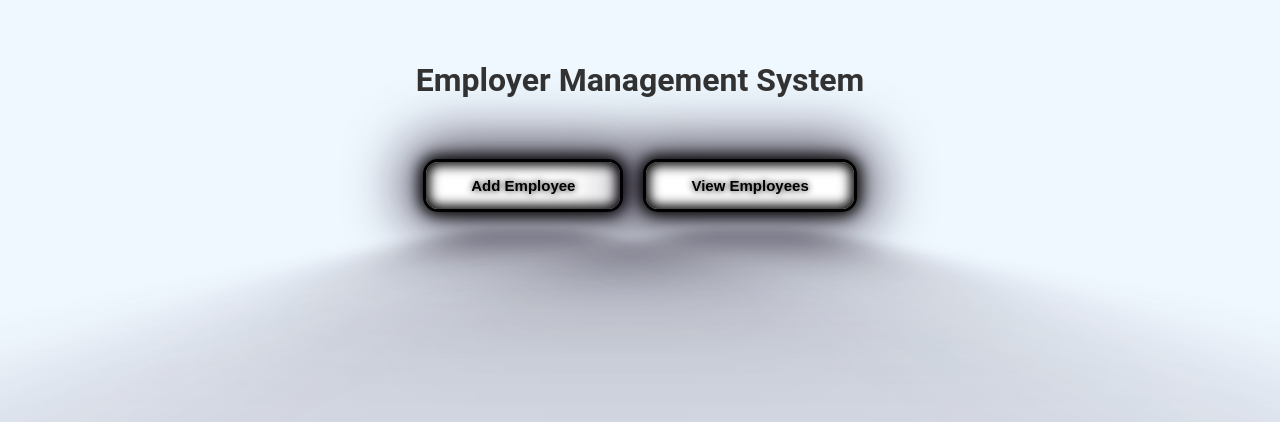
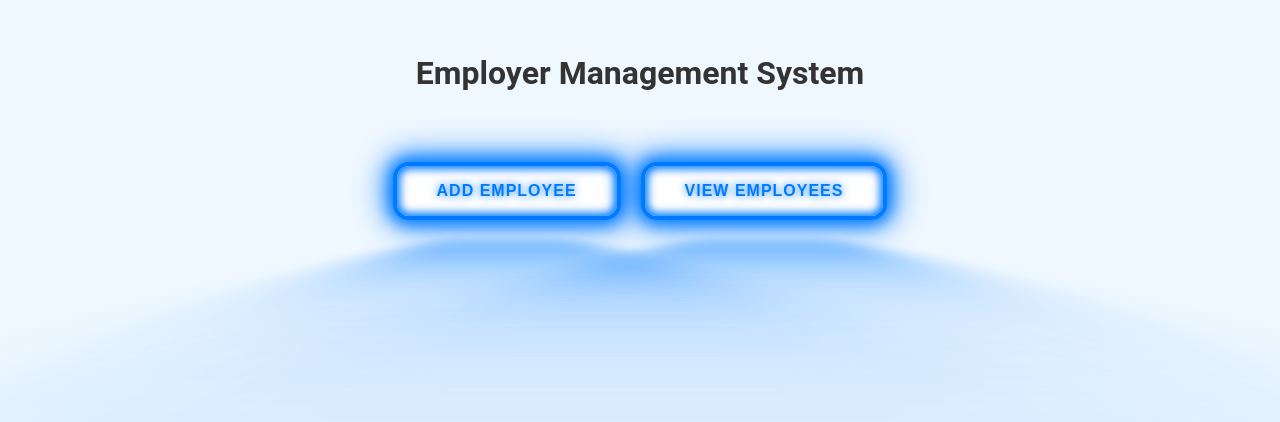
Before and after one commit to Avinash-yadav-07/coding-bot, a React (Create React App) app: page / in a window 1280 px wide. Shown: the part 274-696 px from the top of the page. Built offline with nearby package versions, Linux system fonts and the light colour scheme.

Commit message:
Update App.css

```diff
--- a/src/App.css
+++ b/src/App.css
@@ -1,10 +1,15 @@
+/* App Styling */
 .App {
   text-align: center;
+  font-family: 'Arial', sans-serif;
+  background-color: #f5f7fa;
+  color: #333;
 }
 
 .App-logo {
   height: 40vmin;
   pointer-events: none;
+  margin-bottom: 20px;
 }
 
 @media (prefers-reduced-motion: no-preference) {
@@ -26,6 +31,12 @@
 
 .App-link {
   color: #61dafb;
+  text-decoration: none;
+  transition: color 0.3s;
+}
+
+.App-link:hover {
+  color: #21a1f1;
 }
 
 @keyframes App-logo-spin {
@@ -36,26 +47,30 @@
     transform: rotate(360deg);
   }
 }
-/* From Uiverse.io by cssbuttons-io */
+
+/* Custom Button Styling */
 .custom-button {
-  --glow-color: rgb(0, 0, 0);
-  --glow-spread-color: rgba(17, 6, 27, 0.781);
-  --enhanced-glow-color: rgb(231, 206, 255);
-  --btn-color: rgb(255, 255, 255);
-  border: .25em solid var(--glow-color);
-  padding: 1em 3em;
+  --glow-color: rgb(0, 123, 255);
+  --glow-spread-color: rgba(0, 123, 255, 0.7);
+  --enhanced-glow-color: rgb(231, 240, 255);
+  --btn-color: #ffffff;
+  border: 0.25em solid var(--glow-color);
+  padding: 1em 2.5em;
   color: var(--glow-color);
-  font-size: 15px;
-  font-weight: bold;
+  font-size: 16px;
+  font-weight: 600;
   background-color: var(--btn-color);
   border-radius: 1em;
   outline: none;
-  box-shadow: 0 0 1em .25em var(--glow-color),
-          0 0 4em 1em var(--glow-spread-color),
-          inset 0 0 .75em .25em var(--glow-color);
-  text-shadow: 0 0 .5em var(--glow-color);
+  box-shadow: 0 0 1em 0.25em var(--glow-color),
+              0 0 2em 0.5em var(--glow-spread-color),
+              inset 0 0 0.5em 0.2em var(--glow-color);
+  text-shadow: 0 0 0.5em var(--glow-color);
   position: relative;
-  transition: all 0.3s;
+  transition: all 0.4s ease;
+  cursor: pointer;
+  text-transform: uppercase;
+  letter-spacing: 1px;
 }
 
 .custom-button::after {
@@ -67,29 +82,44 @@
   height: 100%;
   width: 100%;
   background-color: var(--glow-spread-color);
-  filter: blur(2em);
-  opacity: .7;
-  transform: perspective(1.5em) rotateX(35deg) scale(1, .6);
+  filter: blur(1.5em);
+  opacity: 0.8;
+  transform: perspective(1.5em) rotateX(35deg) scale(1, 0.6);
 }
 
 .custom-button:hover {
   color: var(--btn-color);
   background-color: var(--glow-color);
-  box-shadow: 0 0 1em .25em var(--glow-color),
-          0 0 4em 2em var(--glow-spread-color),
-          inset 0 0 .75em .25em var(--glow-color);
+  box-shadow: 0 0 1.5em 0.3em var(--glow-color),
+              0 0 3em 1.5em var(--glow-spread-color),
+              inset 0 0 0.75em 0.25em var(--glow-color);
+  transform: translateY(-2px);
 }
 
 .custom-button:active {
-  box-shadow: 0 0 0.6em .25em var(--glow-color),
-          0 0 2.5em 2em var(--glow-spread-color),
-          inset 0 0 .5em .25em var(--glow-color);
+  box-shadow: 0 0 0.5em 0.2em var(--glow-color),
+              0 0 2em 1.2em var(--glow-spread-color),
+              inset 0 0 0.4em 0.15em var(--glow-color);
+  transform: translateY(0);
 }
 
-/* Flex container to align buttons horizontally with spacing */
+/* Button Container */
 .button-container {
   display: flex;
-  justify-content: center; /* Align buttons horizontally in the center */
-  gap: 20px; /* Add space between buttons */
-  margin-top: 20px; /* Add margin to top of the buttons */
+  justify-content: center;
+  gap: 20px;
+  margin-top: 30px;
+  flex-wrap: wrap; /* Allow buttons to wrap on smaller screens */
 }
+
+/* Responsive Enhancements */
+@media (max-width: 768px) {
+  .custom-button {
+    font-size: 14px;
+    padding: 0.8em 2em;
+  }
+
+  .button-container {
+    gap: 15px;
+  }
+}
```
